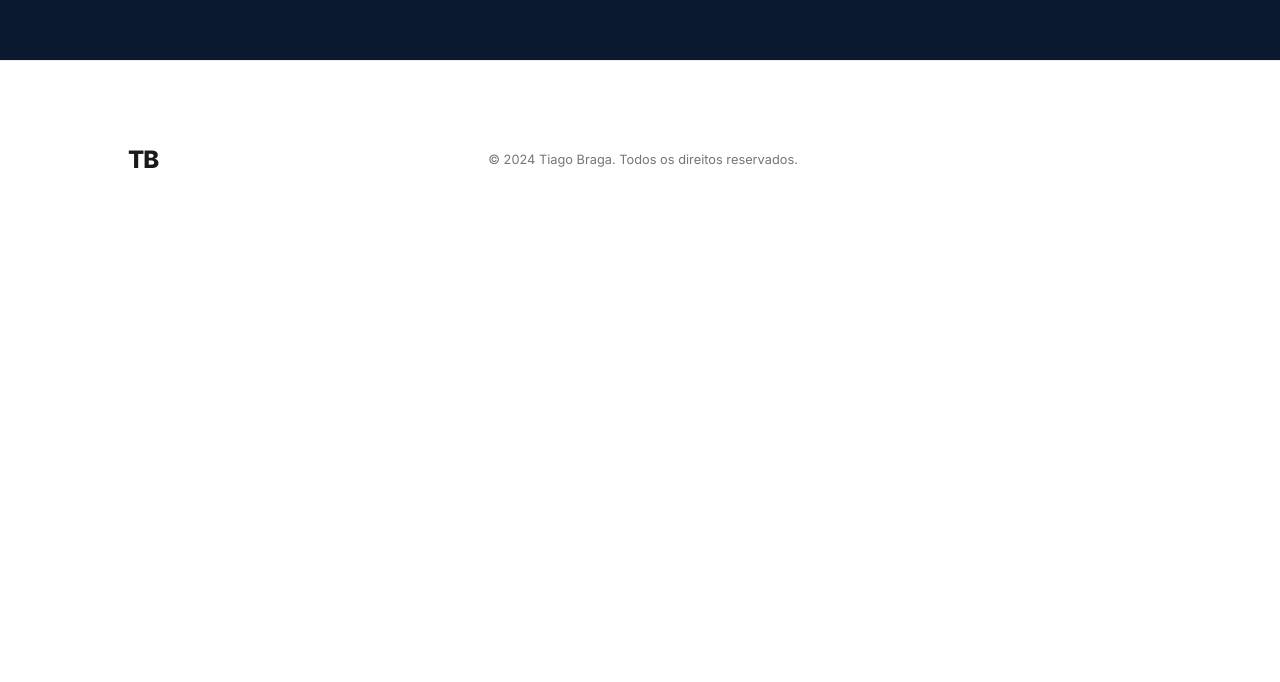
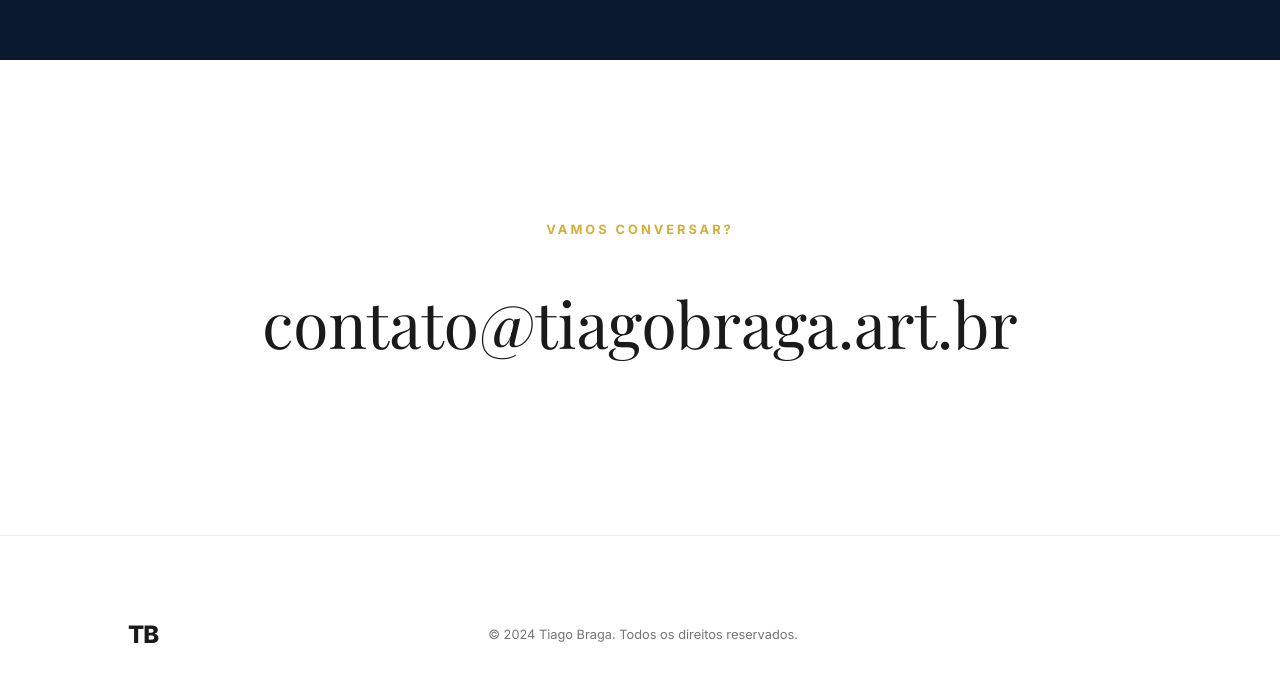
Before and after one commit to AlexanderBits/Cantor-tiago-braga, a plain HTML site: page index.html in a window 1280 px wide. Shown: the part 4604-5286 px from the top of the page. Before the commit the page ends 4863 px from the top, so only its background shows below. Drawn offline with nearby package versions, Linux system fonts and the light colour scheme; some icons are missing; a web font is replaced by a local one.

Commit message:
feat: adicionar e-mail de contato

```diff
--- a/index.html
+++ b/index.html
@@ -119,6 +119,10 @@
                 <div class="video-desc">Em breve, detalhes sobre as obras literárias de Tiago Braga.</div>
             </div>
         </section>
+        <section class="contact-section reveal" id="contato">
+            <p class="contact-label">Vamos conversar?</p>
+            <a href="mailto:contato@tiagobraga.art.br" class="contact-email">contato@tiagobraga.art.br</a>
+        </section>
     </main>
 
     <footer>
--- a/style.css
+++ b/style.css
@@ -349,6 +349,36 @@ footer {
     opacity: 0.6;
 }
 
+/* Contact Section */
+.contact-section {
+    padding: 10rem 10%;
+    background-color: var(--bg-light);
+    text-align: center;
+}
+
+.contact-label {
+    color: var(--accent-gold);
+    text-transform: uppercase;
+    letter-spacing: 3px;
+    font-size: 0.8rem;
+    font-weight: 700;
+    margin-bottom: 2rem;
+}
+
+.contact-email {
+    font-size: clamp(1.5rem, 5vw, 4rem);
+    font-family: 'Playfair Display', serif;
+    color: var(--text-dark);
+    text-decoration: none;
+    transition: var(--transition);
+    display: inline-block;
+}
+
+.contact-email:hover {
+    color: var(--accent-gold);
+    transform: scale(1.05);
+}
+
 /* Animations */
 .reveal {
     opacity: 0;
```
